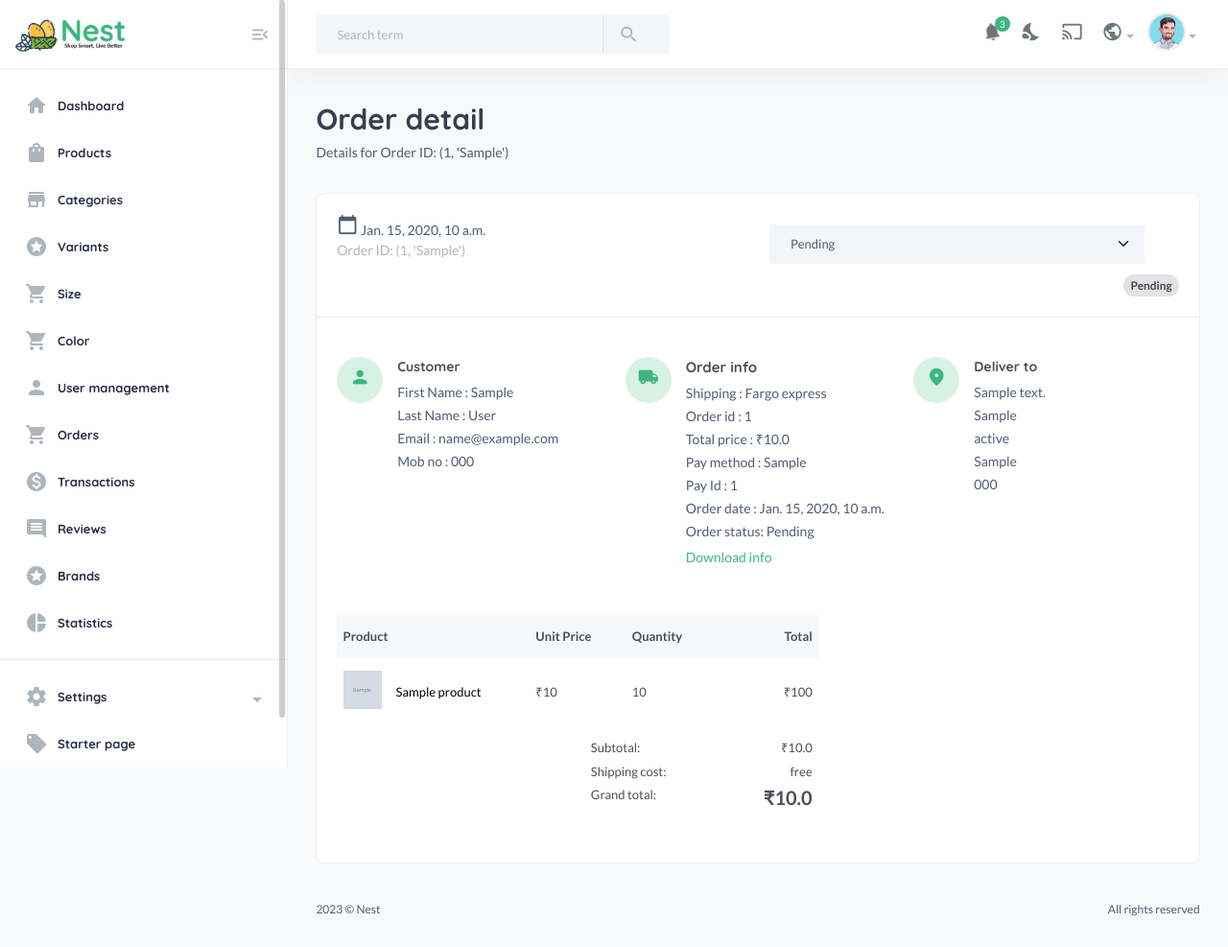
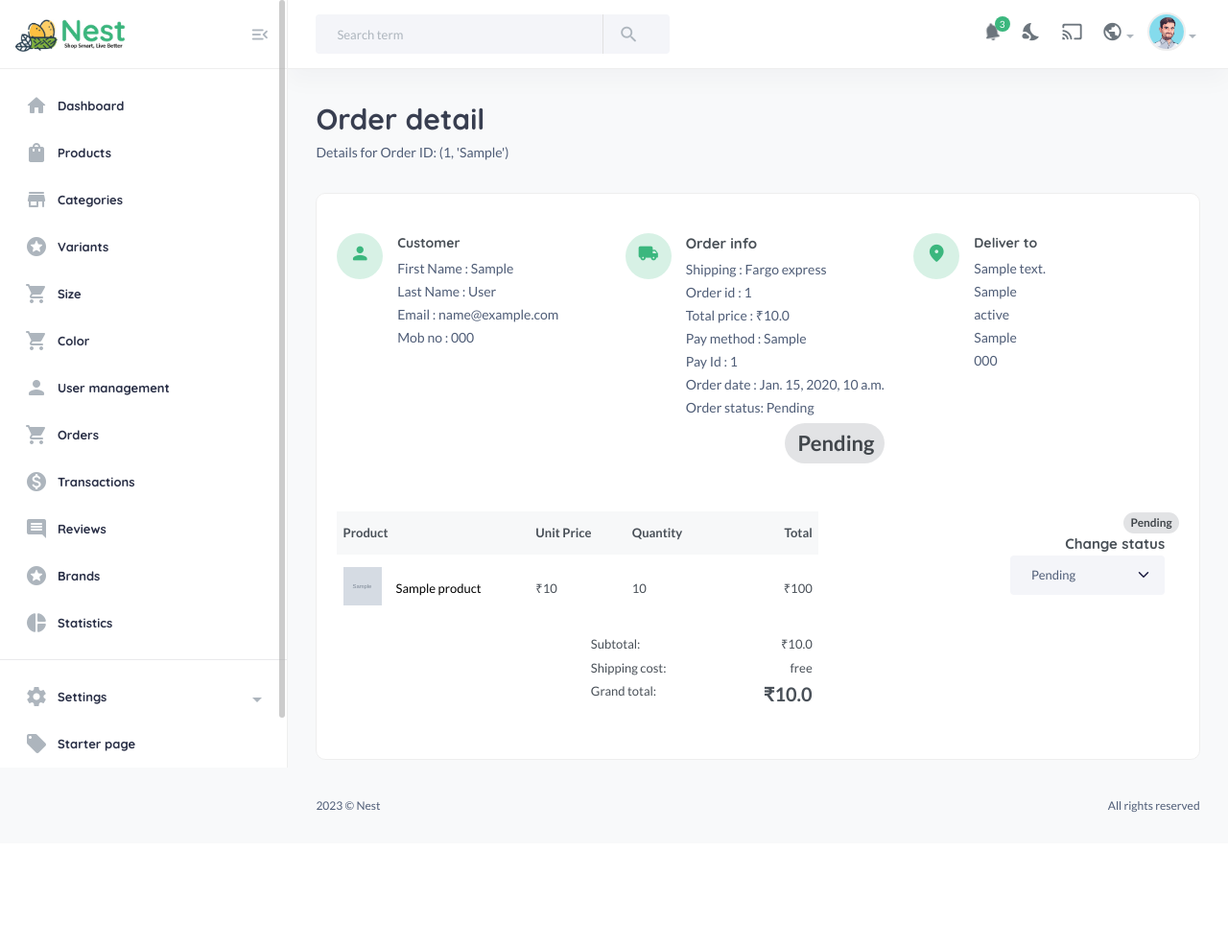
Before and after one commit to hr-ishi94/project_nest, a Django app: template templates/adminNest/order_view.html in a window 1280 px wide. Shown: the whole page at 96% size. After the commit the page ends 847 px from the top, so only its background shows below. Run offline with Django 4.2, Linux system fonts and the light colour scheme; tables that the repository leaves empty hold one stand-in row (values such as "Sample post"); the template is opened without the code that fills it: values that come from a table or form of the project are taken from there, most other values are stand-ins (such as "Sample title", 1, 10 or a date in 2020); grey boxes marked "Sample" are stand-in pictures; parts of the project's set-up code (start-up, migrations or seed data) failed here and were passed over; some libraries are stand-ins or nearby versions.

Commit message:
Third commited

```diff
--- a/templates/adminNest/order_view.html
+++ b/templates/adminNest/order_view.html
@@ -11,47 +11,7 @@
         </div>
     </div>
     <div class="card">
-        <header class="card-header">
-            <div class="row align-items-center">
-                <div class="col-lg-6 col-md-6 mb-lg-0 mb-15">
-                    <span> <i class="material-icons md-calendar_today"></i> <b>{{orderview.created_at}}</b> </span> <br />
-                    <small class="text-muted">Order ID: {{orderview}}</small>
-                </div>
-                <div class="col-lg-6 col-md-6 ms-auto text-md-end">
-                    <form class="status-form" action="{% url 'change_status' %}" method="post">
-                        {% csrf_token %}
-                        <input type="hidden" value="{{ i.variant.id }}" name="variant_id">
-                        <input type="hidden" value="{{ i.id }}" name="orderitem_id">
-                        <div class="col-lg-11 col-11 col-md-10">
-                            <select class="form-select status-select" name="status">
-                                {% for item in item_status_o %}
-                                <option value="{{ item.id }}" {% if item.id == i.orderitem_status.id %}selected{% endif %}>
-                                    {{ item.item_status }}</option>
-                                {% endfor %}
-                            </select>
-                        </div>
-                    </form>
-                </div>
-                <div class="col-lg-6 col-md-6 ms-auto text-md-end">
-                    {% if i.orderitem_status.item_status == 'Pending' %}
-                    <span class="badge rounded-pill alert-secondary status-badge">
-                        {{ i.orderitem_status.item_status }}</span>
-                    {% elif i.orderitem_status.item_status == 'Processing' %}
-                    <span class="badge rounded-pill alert-warning status-badge">
-                        {{ i.orderitem_status.item_status }}</span>
-                    {% elif i.orderitem_status.item_status == 'Shipped' %}
-                    <span class="badge rounded-pill alert-primary status-badge">
-                        {{ i.orderitem_status.item_status }}</span>
-                    {% elif i.orderitem_status.item_status == 'Delivered' %}
-                    <span class="badge rounded-pill alert-success status-badge">
-                        {{ i.orderitem_status.item_status }}</span>
-                    {% elif i.orderitem_status.item_status == 'Cancelled' or i.orderitem_status.item_status == 'Return' %}
-                    <span class="badge rounded-pill alert-danger status-badge">
-                        {{i.orderitem_status.item_status }}</span>
-                    {% endif %}
-                </div>
-            </div>
-        </header>
+
         <!-- card-header end// -->
         <div class="card-body">
             <div class="row mb-50 mt-20 order-info-wrap">
@@ -89,9 +49,27 @@
                                 Pay Id :  {{orderview.payment_id}} <br>
                                 Order date :  {{orderview.created_at}} <br>
                                 Order status:  {{orderview.order_status}} <br>
+                                <div class="col-lg-6 col-md-6 ms-auto text-md-end">
+                                    {% if i.orderitem_status.item_status == 'Pending' %}
+                                    <span class="badge rounded-pill alert-secondary status-badge">
+                                        {{ i.orderitem_status.item_status }}</span>
+                                    {% elif i.orderitem_status.item_status == 'Processing' %}
+                                    <span class="badge rounded-pill alert-warning status-badge">
+                                        {{ i.orderitem_status.item_status }}</span>
+                                    {% elif i.orderitem_status.item_status == 'Shipped' %}
+                                    <span class="badge rounded-pill alert-primary status-badge">
+                                        {{ i.orderitem_status.item_status }}</span>
+                                    {% elif i.orderitem_status.item_status == 'Delivered' %}
+                                    <span class="badge rounded-pill alert-success status-badge">
+                                        {{ i.orderitem_status.item_status }}</span>
+                                    {% elif i.orderitem_status.item_status == 'Cancelled' or i.orderitem_status.item_status == 'Return' %}
+                                    <span class="badge rounded-pill alert-danger status-badge">
+                                        {{i.orderitem_status.item_status }}</span>
+                                    {% endif %}
+                                </div>
 
                             </p>
-                            <a href="#">Download info</a>
+
                         </div>
                     </article>
                 </div>
@@ -179,8 +157,47 @@
                     <!-- table-responsive// -->
                 </div>
                 <!-- col// -->
+                {%for i in products%}
 
                 <!-- col// -->
+                <div class="col-lg-5">
+
+                    <div class="col-lg-6 col-md-6 ms-auto text-md-end">
+                        {% if i.orderitem_status.item_status == 'Pending' %}
+                        <span class="badge rounded-pill alert-secondary status-badge">
+                            {{ i.orderitem_status.item_status }}</span>
+                        {% elif i.orderitem_status.item_status == 'Processing' %}
+                        <span class="badge rounded-pill alert-warning status-badge">
+                            {{ i.orderitem_status.item_status }}</span>
+                        {% elif i.orderitem_status.item_status == 'Shipped' %}
+                        <span class="badge rounded-pill alert-primary status-badge">
+                            {{ i.orderitem_status.item_status }}</span>
+                        {% elif i.orderitem_status.item_status == 'Delivered' %}
+                        <span class="badge rounded-pill alert-success status-badge">
+                            {{ i.orderitem_status.item_status }}</span>
+                        {% elif i.orderitem_status.item_status == 'Cancelled' or i.orderitem_status.item_status == 'Return' %}
+                        <span class="badge rounded-pill alert-danger status-badge">
+                            {{i.orderitem_status.item_status }}</span>
+                        {% endif %}
+                    </div>
+                    <div class="col-lg-6 col-md-6 ms-auto text-md-end">
+                        <form class="status-form" action="{% url 'change_status' %}" method="POST">
+                            {% csrf_token %}
+                            <input type="hidden" value="{{ i.variant.id }}" name="variant_id">
+                            <input type="hidden" value="{{ i.id }}" name="orderitem_id">
+                            <div class="col-lg-11 col-11 col-md-10">
+                                <label for='select'><h5>Change status </h5></label>
+                                <select class="form-select status-select" id='select' name="status">
+                                    {% for item in item_status_o %}
+                                    <option value="{{ item.id }}" {% if item.id == i.orderitem_status.id %}selected{% endif %}>
+                                        {{ item.item_status }}</option>
+                                    {% endfor %}
+                                </select>
+                            </div>
+                        </form>
+                    </div>
+                </div>
+                {%endfor%}
             </div>
         </div>
         <!-- card-body end// -->
--- a/templates/userprofile/order_view_user.html
+++ b/templates/userprofile/order_view_user.html
@@ -374,7 +374,7 @@
                                                                 <div class="tab-content" id="tab-content-5">
                                                                     <div class="tab-pane fade show active" id="review" role="tabpanel" aria-labelledby="review-tab">
 
-                                                                        <form action="{% url 'add_review' %}" method="POST" id="review-form"  class="refa">
+                                                                        <form action="" method="POST" id="review-form"  class="refa">
                                                                             {% csrf_token %}
                                                                             <input type="hidden" class="form-control" value="{{ i.variant.id }}" name="img_id" required>
                                                                             <input type="hidden" class="form-control" value="{{ i.variant.product.id }}" name="product_id" required>
```
Also changed, not shown: checkout/migrations/0003_alter_order_order_status.py (added), checkout/migrations/0004_alter_order_order_status.py (added).
